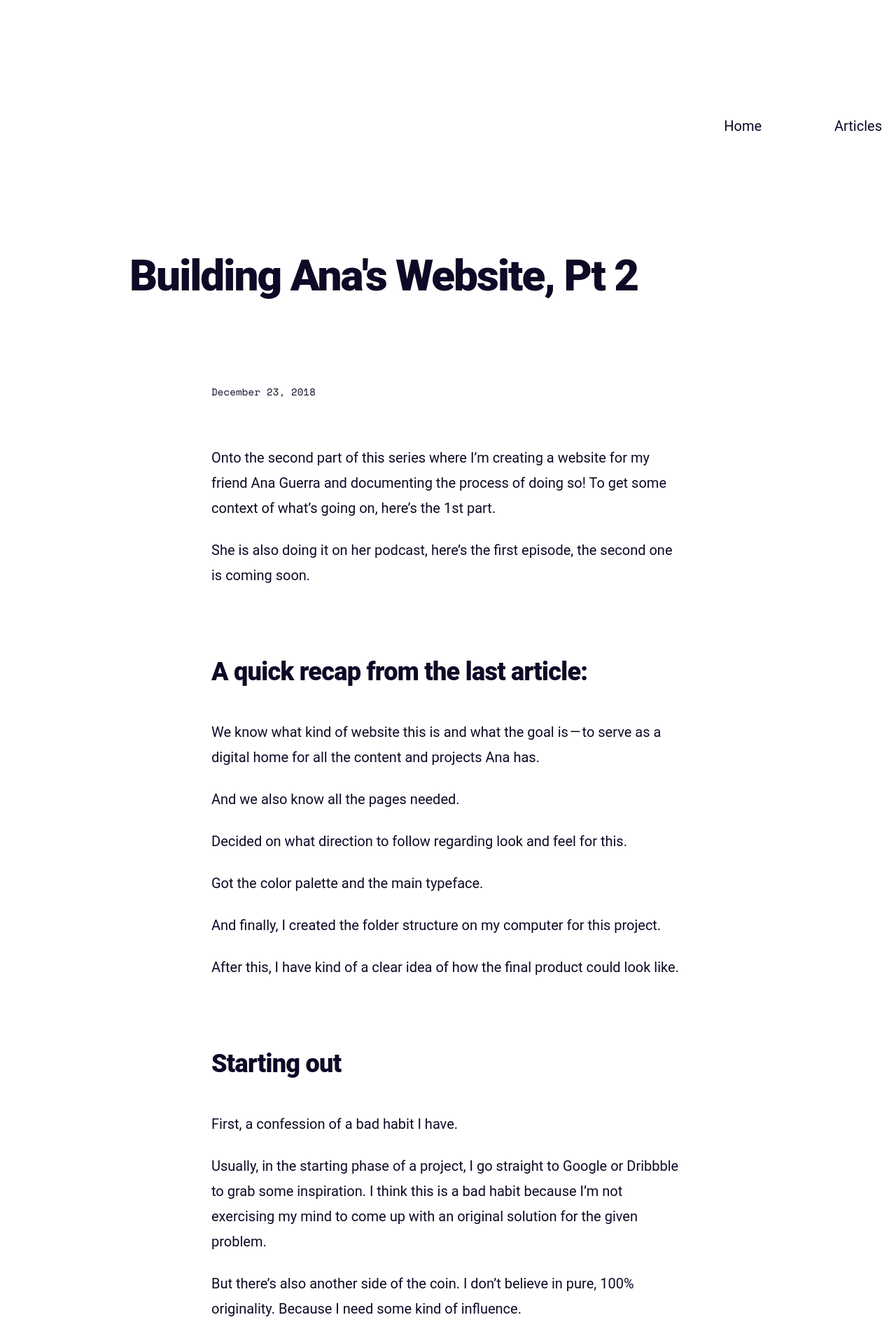
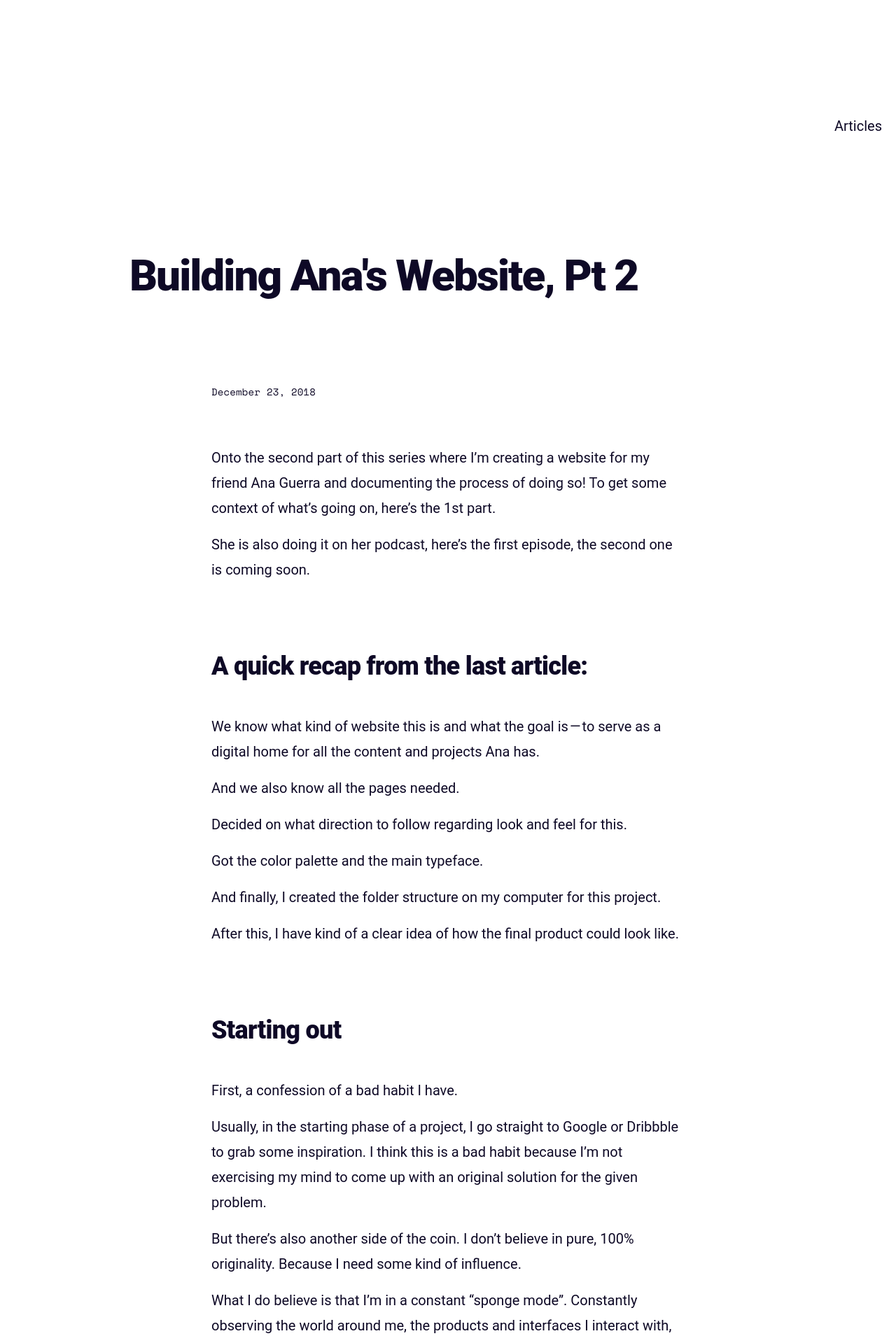
Before and after one commit to vascomarques/byvasco-blog, a Jekyll site: the page built from _posts/2018-12-23-building-anas-website-pt-2.md, in a window 1280 px wide. Shown: the top 1919 px of the page at 70% size. Built offline with Jekyll 4.4.1, drawn with Linux system fonts in a browser that asks for light colours; some web fonts are replaced.

Commit message:
Changes article in mobile view

```diff
--- a/_includes/header.html
+++ b/_includes/header.html
@@ -3,7 +3,6 @@
     <a href="/" class="logo logo-dark"></a>
 
     <nav class="nav-main">
-      <a href="/" class="body-small">Home</a>
       <a href="/articles" class="body-small">Articles</a>
     </nav>
   </div>
--- a/_layouts/index.html
+++ b/_layouts/index.html
@@ -7,7 +7,7 @@
 
     <section class="hero-home">
       <div class="container-small">
-        <h1 class="title-1 hero-title">Hey there, I’m Vasco. <br>I create things for the digital world.</h1>
+        <h1 class="title-1 hero-title">Hey there, I’m Vasco. I create things for the digital world.</h1>
       </div>
 
       <div class="container-smaller hero-intro">
--- a/_sass/1-base/_typography.scss
+++ b/_sass/1-base/_typography.scss
@@ -6,18 +6,18 @@
 /* Titles */
 .title {
 	&-1 {
-		@include font(48, 56, 0.15, 800);
+		@include font(54, 56, -1.9, 900);
 	}
 
 	&-2 {
-		@include font(40, 48, -1.23, 800);
+		@include font(44, 48, -1.23, 800);
 	}
 
 	&-3 {
 		@include font(36, 48, 0.11, 700);
 	}
 
-	&-4 { @include font(24, 28, 0.15, 700); }
+	&-4 { @include font(30, 36, -0.6, 800); }
 
 	// Desktop sizes
 	@include mq-min(768) {
@@ -61,7 +61,7 @@
 
 	&-large { @include font(24, 32, 0, 400); }
 
-	&-small { @include font(16, 24, 0.16, 400); }
+	&-small { @include font(18, 32, -0.1, 400); }
 
 	&-smaller { @include font(14, 20, 0.1, 400); }
 
--- a/_sass/2-layout/_page-article.scss
+++ b/_sass/2-layout/_page-article.scss
@@ -3,6 +3,14 @@
    ==================== */
 
 .article-full {
+
+  .article-header {
+    margin-bottom: 56px;
+  }
+
+  .article-timestamp {
+    margin-bottom: 32px;
+  }
 
   .article-content {
     margin-bottom: 160px;
@@ -10,21 +18,20 @@
 
   p {
     @extend .body-small;
-    margin-bottom: 24px;
+    margin-bottom: 16px;
   }
 
   h4 {
-    margin: 100px 0 48px;
+    margin: 64px 0 24px;
   }
 
   figure {
-    width: calc(100% + 324px);
-    margin: 100px 0 100px -162px;
+    margin: 64px 0 64px;
   }
 
   figcaption {
     text-align: center;
-    margin-top: 24px;
+    margin-top: 12px;
   }
 
   .link-back {
@@ -49,5 +56,18 @@
     .article-timestamp {
       margin-bottom: 64px;
     }
+
+    h4 {
+      margin: 100px 0 48px;
+    }
+
+    figure {
+      width: calc(100% + 324px);
+      margin: 100px 0 100px -162px;
+    }
+
+    figcaption {
+      margin-top: 24px;
+    }
 	}
 }
```
